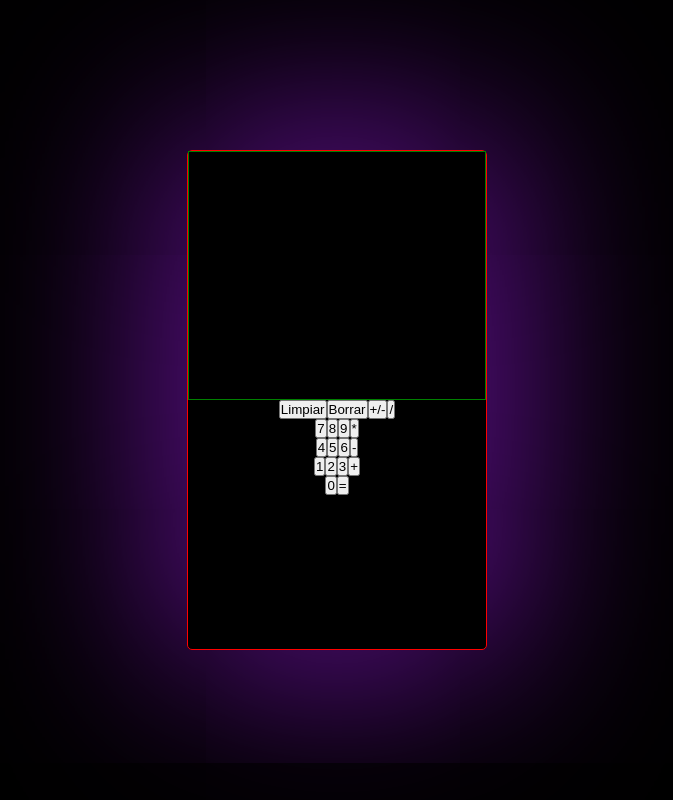
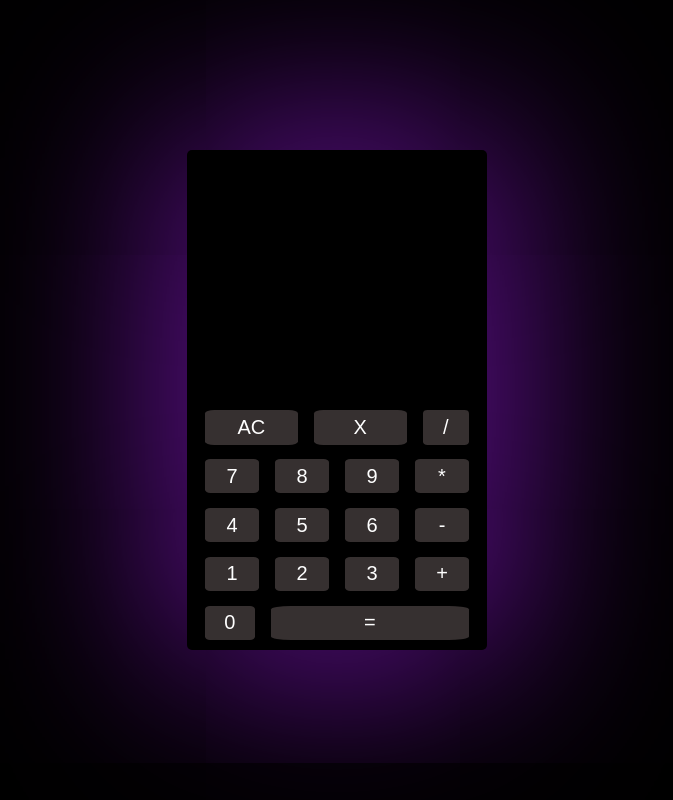
Before and after one commit to Alejandrodiaz562/MyCalculator, a React (Vite) app: page / in a window 1280 px wide. Shown: the whole page, without its empty margins (303-976 px from the left). Built offline with nearby package versions, Linux system fonts and the light colour scheme.

Commit message:
v2 working

```diff
--- a/src/App.jsx
+++ b/src/App.jsx
@@ -1,47 +1,54 @@
-import Button from "./components/Button";
+import AcBtn from "./components/AcBtn";
+import DeleteBtn from "./components/DeleteBtn";
+import OperatorBtn from "./components/OperatorBtn";
+import NumberBtn from "./components/NumberBtn";
 import { useState } from "react";
+import EqualBtn from "./components/EqualBtn";
 
 function App() {
 
   const [operation, setOperation] = useState("")
+  const [preview, setPreview] = useState("")
+  const [isVisible, setIsVisible] = useState(false)
+  const [operated, setOperated] = useState(false)
 
 
   return (
     <div className="App">
       <div className="showResult-container">
             <input type="text" value={operation} className="show-result input"/>
-            <input type="text" value={operation} className="preview-result input" />
+            <input type="text" value={isVisible ? preview : ""} className="preview-result input" />
+      </div>
+      <div className="btn-containers">
+      <div className='btn-container'>
+            <AcBtn setOperation={setOperation} setPreview={setPreview} setIsVisible={setIsVisible} setOperated={setOperated}></AcBtn>
+            <DeleteBtn setOperation={setOperation} operation={operation}></DeleteBtn>
+            <OperatorBtn value={"/"} operation={operation} setIsVisible={setIsVisible} setOperation={setOperation}></OperatorBtn>
+        </div>
+        <div className='btn-container'>
+            <NumberBtn value={"7"} setOperation={setOperation} operation={operation} setPreview={setPreview} isVisible={isVisible} operated={operated} setOperated={setOperated}></NumberBtn>
+            <NumberBtn value={"8"} setOperation={setOperation} operation={operation} setPreview={setPreview} isVisible={isVisible} operated={operated} setOperated={setOperated}></NumberBtn>
+            <NumberBtn value={"9"} setOperation={setOperation} operation={operation} setPreview={setPreview} isVisible={isVisible} operated={operated} setOperated={setOperated}></NumberBtn>
+            <OperatorBtn value={"*"} operation={operation} setIsVisible={setIsVisible} setOperation={setOperation} ></OperatorBtn>
+        </div>
+        <div className='btn-container'>
+            <NumberBtn value={"4"} setOperation={setOperation} operation={operation} setPreview={setPreview} isVisible={isVisible} operated={operated} setOperated={setOperated}></NumberBtn>
+            <NumberBtn value={"5"} setOperation={setOperation} operation={operation} setPreview={setPreview} isVisible={isVisible} operated={operated} setOperated={setOperated}></NumberBtn>
+            <NumberBtn value={"6"} setOperation={setOperation} operation={operation} setPreview={setPreview} isVisible={isVisible} operated={operated} setOperated={setOperated}></NumberBtn>
+            <OperatorBtn value={"-"} operation={operation} setIsVisible={setIsVisible} setOperation={setOperation} ></OperatorBtn>
+        </div>
+        <div className='btn-container'>
+            <NumberBtn value={"1"} setOperation={setOperation} operation={operation} setPreview={setPreview} isVisible={isVisible} operated={operated} setOperated={setOperated}></NumberBtn>
+            <NumberBtn value={"2"} setOperation={setOperation} operation={operation} setPreview={setPreview} isVisible={isVisible} operated={operated} setOperated={setOperated}></NumberBtn>
+            <NumberBtn value={"3"} setOperation={setOperation} operation={operation} setPreview={setPreview} isVisible={isVisible} operated={operated} setOperated={setOperated}></NumberBtn>
+            <OperatorBtn value={"+"} operation={operation} setIsVisible={setIsVisible} setOperation={setOperation}></OperatorBtn>
+        </div>
+        <div className='btn-container'>
+            <NumberBtn value={"0"} setOperation={setOperation} operation={operation} setPreview={setPreview} isVisible={isVisible} operated={operated} setOperated={setOperated}></NumberBtn>
+            <EqualBtn value={"="} setOperated={setOperated} setOperation={setOperation} setIsVisible={setIsVisible} preview={preview}></EqualBtn>
+        </div>
       </div>
 
-      <div className='btn-container'>
-            <Button value={"Limpiar"} setOperation={setOperation} operation={operation} className="btn limpiar"></Button>
-            <Button value={"Borrar"} setOperation={setOperation} operation={operation} className="btn borrar"></Button>
-            <Button value={"+/-"} setOperation={setOperation} operation={operation} className="btn borrar"></Button>
-            <Button value={"/"} setOperation={setOperation} operation={operation} className="btn"></Button>
-        </div>
-        <div className='btn-container'>
-            <Button value={"7"} setOperation={setOperation} operation={operation} className="btn"></Button>
-            <Button value={"8"} setOperation={setOperation} operation={operation} className="btn"></Button>
-            <Button value={"9"} setOperation={setOperation} operation={operation} className="btn"></Button>
-            <Button value={"*"} setOperation={setOperation} operation={operation} className="btn"></Button>
-        </div>
-        <div className='btn-container'>
-            <Button value={"4"} setOperation={setOperation} operation={operation} className="btn"></Button>
-            <Button value={"5"} setOperation={setOperation} operation={operation} className="btn"></Button>
-            <Button value={"6"} setOperation={setOperation} operation={operation} className="btn"></Button>
-            <Button value={"-"} setOperation={setOperation} operation={operation} className="btn"></Button>
-        </div>
-        <div className='btn-container'>
-            <Button value={"1"} setOperation={setOperation} operation={operation} className="btn"></Button>
-            <Button value={"2"} setOperation={setOperation} operation={operation} className="btn"></Button>
-            <Button value={"3"} setOperation={setOperation} operation={operation} className="btn"></Button>
-            <Button value={"+"} setOperation={setOperation} operation={operation} className="btn"></Button>
-        </div>
-        <div className='btn-container'>
-            <Button value={"0"} setOperation={setOperation} operation={operation} className="btn"></Button>
-            <Button value={"="} setOperation={setOperation} operation={operation} className="btn equal"></Button>
-
-        </div>
     </div>
   );
 }
--- /dev/null
+++ b/src/components/AcBtn.jsx
@@ -0,0 +1,13 @@
+const AcBtn = ({setOperation, setPreview, setIsVisible, setOperated}) => {
+
+    const handleClick = () => {
+        setOperation("")
+        setPreview("")
+        setIsVisible(false)
+        setOperated(false)
+    }
+
+    return ( <button className="btn limpiar" onClick={handleClick}>{"AC"}</button> );
+}
+
+export default AcBtn;
--- a/src/components/Button.jsx
+++ b/src/components/Button.jsx
@@ -1,20 +1,163 @@
-const Button = ({value, setOperation, operation, className}) => {
+const Button = ({value, setOperation, operation, setPreview, preview, isVisible, setIsVisible, operated, setOperated, className}) => {
 
-    const result = (a) => {
-        if (a !== "="){
-            setOperation(operation + a)
+    const addValue = (target, numbers, operated, operators, last) => {
+        /*if (target !== "=" && target !== "AC" && target !== "X" && operated === false ){
+            setOperation(operation + target);
+            if(isVisible === false){
+                setPreview(operation)
+            } else if(numbers.includes(target)){
+                setPreview(eval(operation + target).toString())
+            }
+        } else if (operated === true){
+            if (operators.includes(target) && numbers.includes(last)){
+                setOperation(operation + target)
+            } else {
+                setOperation(target)
+                setOperated(false)
+                setIsVisible(false)
+            }
+
+        }*/
+
+
+
+
+        if(target !== "=" && target !== "AC" && target !== "X" && operated === false ){ // SI OPERATED ES FALSO
+
+            setOperation(operation + target); // AGREGAME TARGET A OPERATION
+            if(isVisible === false){
+                setPreview(operation)
+            }
+
+            if (operators.includes(target)){
+                setIsVisible(true)
+            }
+
+            if(numbers.includes(target)){
+                setPreview(eval(operation + target).toString())
+            }
+
+        }
+
+        if(target === "="){
+            setOperated(true)
+            setOperation(preview)
+            setIsVisible(false)
+            console.log("este es el valor de preview" + preview)
+            console.log("este es el estado de preview" + isVisible ? " esta activo" : "esta desactivado")
+            console.log("esto pasa despues de que le damos al igual")
+            console.log("-------------------")
+        }
+
+        if (target !== "=" && target !== "AC" && target !== "X" && operated === true){
+
+            if(operators.includes(target)){
+                console.log("este es el valor de preview" + preview)
+            console.log("este es el estado de preview" + isVisible ? " esta activo" : "esta desactivado")
+            console.log("esto pasa cuando operated es true y target es un operador")
+            console.log("-------------------")
+                setOperation(operation + target)
+                setPreview(operated)
+
+                setOperated(false)
+            }
+        }
+
+        /*else if(target !== "=" && target !== "AC" && target !== "X" && operated === true){
+            if(operators.includes(target)){
+                setOperation(operation + target)
+                setPreview(operation)
+            }
+
+            else {
+                setOperation(target)
+                setOperated(false)
+            }
+
+        }*/
+    }
+
+
+
+    const myDelete = (target) => {
+        if (target === "X"){
+            setOperation(operation.slice(0, -1))
         }
     }
 
-    const handleClick=(e)=>{
+    const replaceZero = (operation, operators, target) => {
+        if(operation === "0" && !operators.includes(target)){
+            setOperation(target)
+        }
+    }
+
+    const showPreview = (operators, target) => {
+        if(operators.includes(target)){
+            setIsVisible(true)
+        }
+    }
+
+    const result = (target) => {
+        if (target === "="){
+            setOperation(preview)
+            setPreview("")
+            setOperated(true)
+
+        }
+    }
+
+    const handleClick=(e)=>{ /*--------------------------------------------------------------------*/
 
         const target = e.target.value
         const last = operation.slice(-1)
         const operators = ["/", "*", "+", "-"]
+        const numbers = ["0", "1", "2", "3", "4", "5", "6", "7", "8", "9"]
 
-        if (target === "Limpiar"){
+
+
+        if(operation.length === 0 && operators.includes(target)){ // NO SE PUEDE EMPEZAR CON UN OPERADOR
+            return
+        } else{
+            if(operators.includes(last) && operators.includes(target)){ // REPLACE THE LAST OPERATOR
+                const newOperation = operation.slice(0, -1)
+                setOperation(newOperation + target)
+            } else {
+                addValue(target, numbers, operated, operators, last)
+            }
+
+
+
+           // AC(target)
+           // myDelete(target)
+           // replaceZero(operation, operators, target)
+           // replaceLastOperator(operation, operators, target, last)
+
+            // showPreview(operators, target)
+
+            // result(target)
+
+
+        }
+
+
+        /*
+
+        if(operators.includes(target)){
+            setIsVisible(true)
+        }
+
+
+        if(numbers.includes(last)){
+            const n = eval(operation).toString()
+            setPreview(n)
+        }
+
+
+        if (target === "AC"){
             setOperation("")
-        } else if (target === "Borrar"){
+            setPreview("")
+            setIsVisible(false)
+        } else if (target === "X"){
             setOperation(operation.slice(0, -1))
         } else if(target === "="){
             try {
@@ -36,12 +179,22 @@ const Button = ({value, setOperation, operation, className}) => {
                         const newOperation = operation.slice(0, -1)
                         setOperation(newOperation + target)
                     }
+
                 }
+
+                if(operators.includes(target)){
+                    setPreview(operation)
+                }
+
+
             }
-        }
+        } */
+
+
     }
+
     return (
-        <button className={className} value={value} onClick={handleClick}>{value}</button>
+        <button className={className} value={value}>{value}</button>
     );
 }
 
--- /dev/null
+++ b/src/components/DeleteBtn.jsx
@@ -0,0 +1,10 @@
+const DeleteBtn = ({setOperation, operation}) => {
+
+    const handleClick = () => {
+        setOperation(operation.slice(0, -1))
+    }
+
+    return ( <button className={"btn borrar"} onClick={handleClick}>{"X"}</button> );
+}
+
+export default DeleteBtn;
--- /dev/null
+++ b/src/components/EqualBtn.jsx
@@ -0,0 +1,14 @@
+const EqualBtn = ({value, setOperated, setOperation, setIsVisible, preview}) => {
+    const handleClick = (e)=> {
+        console.log("hello" + value)
+
+        setOperated(true)
+        setOperation(preview)
+        setIsVisible(false)
+
+
+    }
+    return ( <button className="btn equal" onClick={handleClick}>{value}</button> );
+}
+
+export default EqualBtn;
--- /dev/null
+++ b/src/components/NumberBtn.jsx
@@ -0,0 +1,45 @@
+const NumberBtn = ({value, setOperation, operation, setPreview, isVisible, operated, setOperated}) => {
+
+
+
+    const handleClick = (e)=> {
+        console.log("hello" + value)
+
+        const target = e.target.value
+        const last = operation.slice(-1)
+        const operators = ["/", "*", "+", "-"]
+
+        setPreview(eval(operation + target).toString())
+
+
+        if(operated === false){
+            if (operation.length === 0 && target === "0"){
+                alert("no puedes ingresar 0 como primer valor")
+                return
+            }
+            setOperation(operation + target)
+
+            if(isVisible === false){
+                setPreview(operation + target)
+            }
+        } else {
+            if (target === "0"){
+                alert("no puedes ingresar 0 para realizar otra operacion")
+                return
+            }
+            if(operators.includes(last)){
+                setOperation(operation + target)
+                if(isVisible === false){
+                    setPreview(operation + target)
+                }
+            } else {
+                setOperation(target)
+                setOperated(false)
+            }
+        }
+
+    }
+    return ( <button className="btn" value={value} onClick={handleClick}>{value}</button> );
+}
+
+export default NumberBtn;
--- /dev/null
+++ b/src/components/OperatorBtn.jsx
@@ -0,0 +1,22 @@
+const OperatorBtn = ({value, operation, setIsVisible, setOperation}) => {
+    const handleClick = (e)=> {
+        console.log("hello" + value)
+
+        const target = e.target.value
+        const operators = ["/", "*", "+", "-"]
+        const last = operation.slice(-1)
+
+        if(operation.length > 0){
+            setOperation(operation + target)
+            setIsVisible(true)
+        }
+
+        if(operators.includes(last)){
+            const newOperation = operation.slice(0, -1)
+            setOperation(newOperation + target)
+        }
+    }
+    return ( <button className="btn" value={value} onClick={handleClick}>{value}</button> );
+}
+
+export default OperatorBtn;
--- a/src/index.css
+++ b/src/index.css
@@ -13,7 +13,7 @@ body{
 }
 
 .App{
-    border: 1px solid red;
+
     background-color: rgb(0, 0, 0);
     color: white;
     border-radius: 5px;
@@ -26,7 +26,7 @@ body{
 }
 
 .showResult-container{
-    border: 1px solid green;
+
     height: 50%;
     padding-top: 20%;
     padding-left: 10px;
@@ -40,9 +40,6 @@ body{
     border: none;
     outline: none;
     color: rgb(228, 228, 228);
-    overflow: hidden;
-
-
 }
 
 .show-result{
@@ -56,55 +53,53 @@ body{
     font-size: 120%;
 }
 
-/*
-.show-result{
-    border: 1px solid green;
-    margin-bottom: 30px;
-    border-radius: 5px;
-    padding: 5px;
+.btn-containers{
+
+    height: 50%;
     width: 100%;
-    outline: none;
-
-    font-size: 35px;
-    text-align: right;
+    display: flex;
+    flex-direction: column;
+    justify-content: space-between;
+    padding: 10px;
 }
 
 .btn-container{
     width: 100%;
     display: flex;
     justify-content: center;
-    margin: 5px 0;
+    height: 15%;
 
 }
 
 .btn{
-    width: 70px;
-    height: 60px;
-    margin: 0 5px;
+    width: 20%;
+    margin: 0 8px;
+    outline: none;
     border: none;
-    outline: none;
-    border-radius: 5px;
-    font-size: 18px;
-    transition: background-color 1s ease,
-    transform 0.3s ease;
+    border-radius: 10%;
+    background-color: rgb(54, 48, 48);
+    color: white;
+    font-size: 20PX;
+    text-align: center;
+
 
 }
 
+.btn:hover{
+    background-color: rgb(144, 136, 148);
+    color: white;
+    cursor: pointer;
+    transform: scale(1.1);
+}
+
 .limpiar{
-    width: 120px;
+    width: 40%;
 }
 
 .borrar{
-    width: 100px;
+    width: 40%;
 }
 
 .equal{
-    width: 230px;
+    width: 80%;
 }
-
-.btn:hover{
-    background-color: rgb(163, 57, 224);
-    color: white;
-    cursor: pointer;
-    transform: scale(1.1);
-}*/
```
